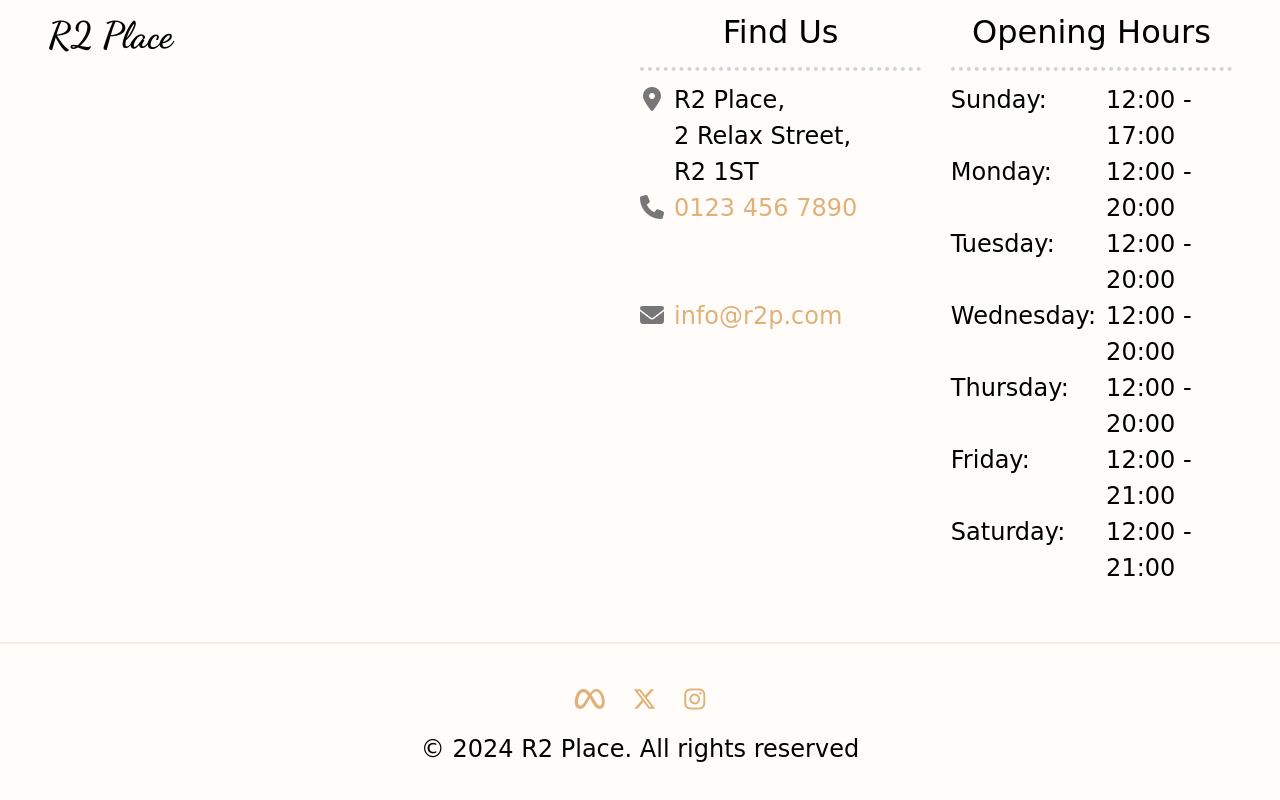
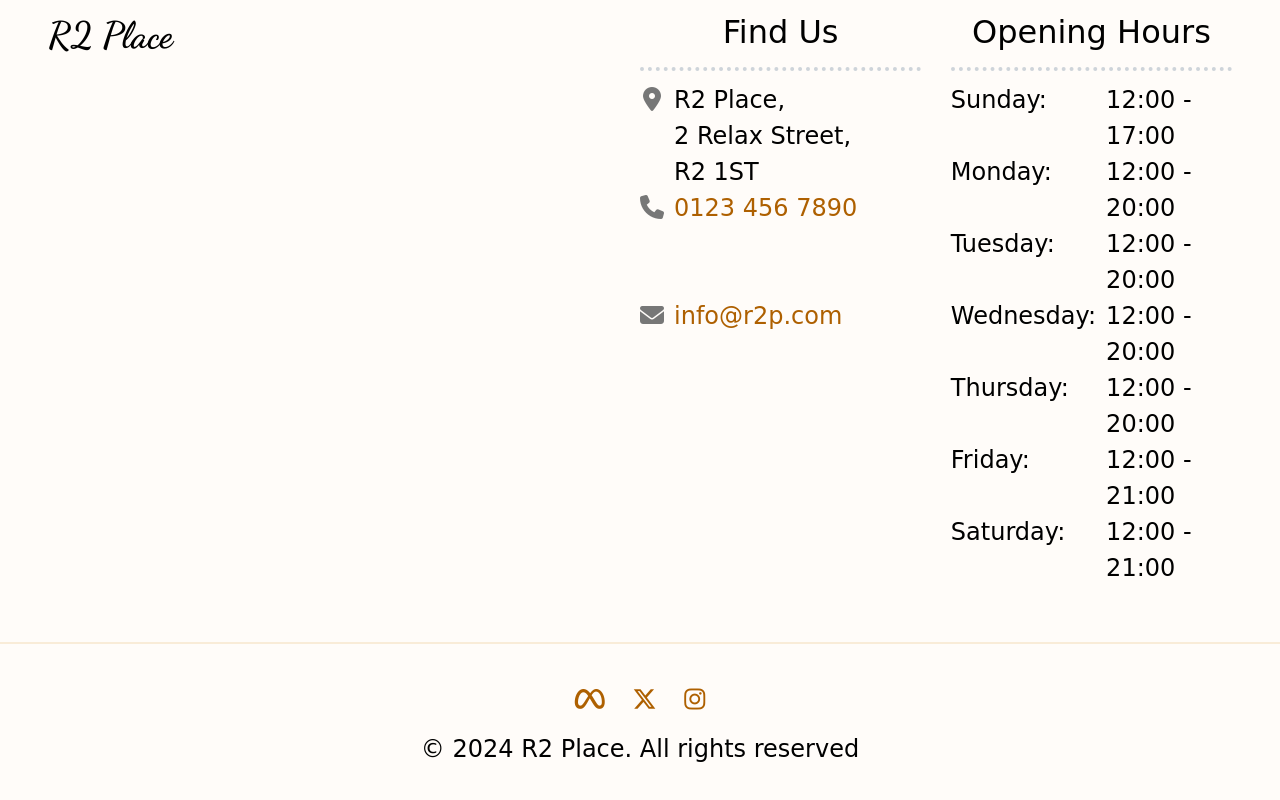
Before and after one commit to mtw72/R2-revising, a website: page index.html in a window 1280 px wide. Shown: the part 2735-3535 px from the top of the page. Drawn offline with Linux system fonts and the light colour scheme; a web font is replaced by a local one.

Commit message:
uploaded the min.css

```diff
--- a/gulpfile.babel.js
+++ b/gulpfile.babel.js
@@ -359,7 +359,6 @@ gulp.task('imageOptiTask', () => {
         .src(config.imgSRC) // Only run on changed files.
         .pipe(imagemin([
             imagemin.gifsicle({ interlaced: true }),
-            imagemin.mozjpeg({ quality: 75, progressive: true }),
             imagemin.optipng({ optimizationLevel: 5 }),
             imagemin.svgo({
                 plugins: [
--- a/src/scss/partials/_variables.scss
+++ b/src/scss/partials/_variables.scss
@@ -16,7 +16,7 @@ $orange-1: rgb(255, 231, 204);
 $orange-2: rgb(248, 203, 166);
 $orange-2a: rgba(248, 203, 166, 0.7);
 $orange-3: rgb(229, 186, 115);
-$orange-4: orange;
+$orange-4: rgb(255, 165, 0);
 $brown-1: rgb(174, 96, 0);
 $brown-2: rgb(233, 205, 171);
 $brown-3: rgb(172, 113, 42);
```
Also changed, not shown: dist/css/style.min.css.
